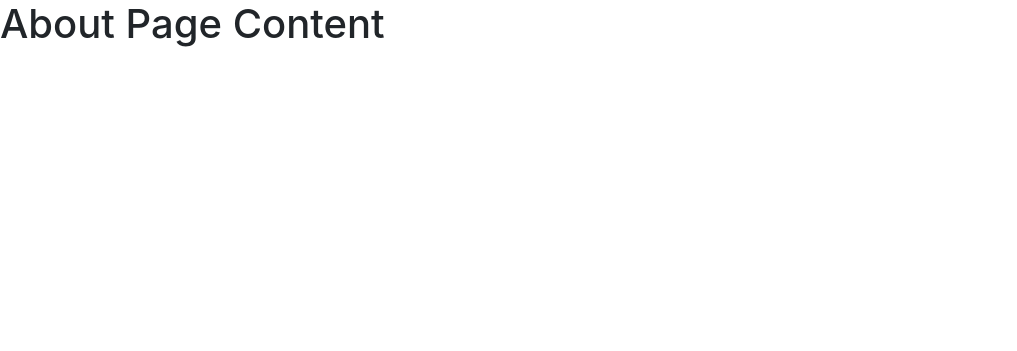
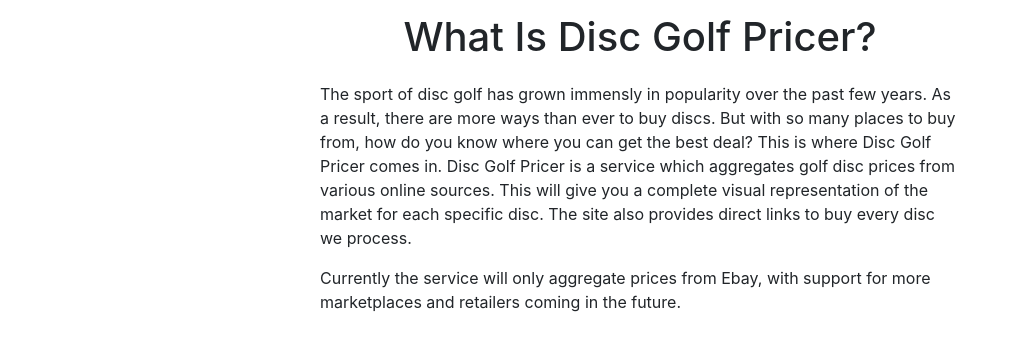
Before and after one commit to Jakerwalters/disc-golf-pricer, a Flask app: page /about in a window 1280 px wide. Shown: the part 76-427 px from the top of the page, without its empty margins (0-1017 px from the left). Run offline with Flask 2, Linux system fonts and the light colour scheme; some libraries are stand-ins or nearby versions.

Commit message:
Add initial website content

```diff
--- /dev/null
+++ b/static/base.css
@@ -0,0 +1,21 @@
+.center {
+    text-align: center;
+}
+
+.main-h1 {
+    text-align: center;
+    padding-top: 1% !important;
+    padding-bottom: 1% !important;
+}
+
+.main-p {
+    padding-left: 25% !important;
+    padding-right: 25% !important;
+}
+
+.searchbar {
+    padding-top: 1% !important;
+    padding-bottom: 1% !important;
+    padding-left: 25% !important;
+    padding-right: 25% !important;
+}
--- a/templates/about.html
+++ b/templates/about.html
@@ -1,5 +1,13 @@
 {% extends "base.html" %}
 {% block title %}About Page{% endblock %}
 {% block content %}
-<h1>About Page Content</h1>
+<h1 class=main-h1>What Is Disc Golf Pricer?</h1>
+<p class=main-p>The sport of disc golf has grown immensly in popularity over the past few years.
+    As a result, there are more ways than ever to buy discs. But with so many places to buy from,
+    how do you know where you can get the best deal? This is where Disc Golf Pricer comes in.
+    Disc Golf Pricer is a service which aggregates golf disc prices from various online sources.
+    This will give you a complete visual representation of the market for each specific disc.
+    The site also provides direct links to buy every disc we process.</p>
+<p class=main-p>Currently the service will only aggregate prices from Ebay, with support for more
+    marketplaces and retailers coming in the future.</p>
 {% endblock %}
--- a/templates/base.html
+++ b/templates/base.html
@@ -2,6 +2,7 @@
 <html>
 
 <head>
+    <link rel=stylesheet type=text/css href="{{ url_for('static', filename='base.css') }}">
     <link rel="stylesheet" href="https://stackpath.bootstrapcdn.com/bootstrap/4.5.2/css/bootstrap.min.css"
         integrity="sha384-JcKb8q3iqJ61gNV9KGb8thSsNjpSL0n8PARn9HuZOnIxN0hoP+VmmDGMN5t9UJ0Z" crossorigin="anonymous">
     <title>{% block title %}{% endblock %}</title>
--- a/templates/contact.html
+++ b/templates/contact.html
@@ -1,5 +1,6 @@
 {% extends "base.html" %}
 {% block title %}Contact Page{% endblock %}
 {% block content %}
-<h1>Contact Page Content</h1>
+<h1 class=main-h1>How To Contact Us</h1>
+<p class=center>Please email disgolfpricer@gmail.com with any suggestions or questions regarding the site.</p>
 {% endblock %}
--- a/templates/index.html
+++ b/templates/index.html
@@ -1,5 +1,9 @@
 {% extends "base.html" %}
 {% block title %}Home Page{% endblock %}
 {% block content %}
-<h1>Home Page Content</h1>
+<h1 class=main-h1>Search For Discs</h1>
+<div class="input-group mb-3 searchbar">
+    <input type="text" class="form-control" placeholder="ex: Discmania d-line p2" aria-label="Recipient's username" aria-describedby="button-addon2">
+    <button class="btn btn-primary" type="button" id="search-button">Search</button>
+</div>
 {% endblock %}
```
